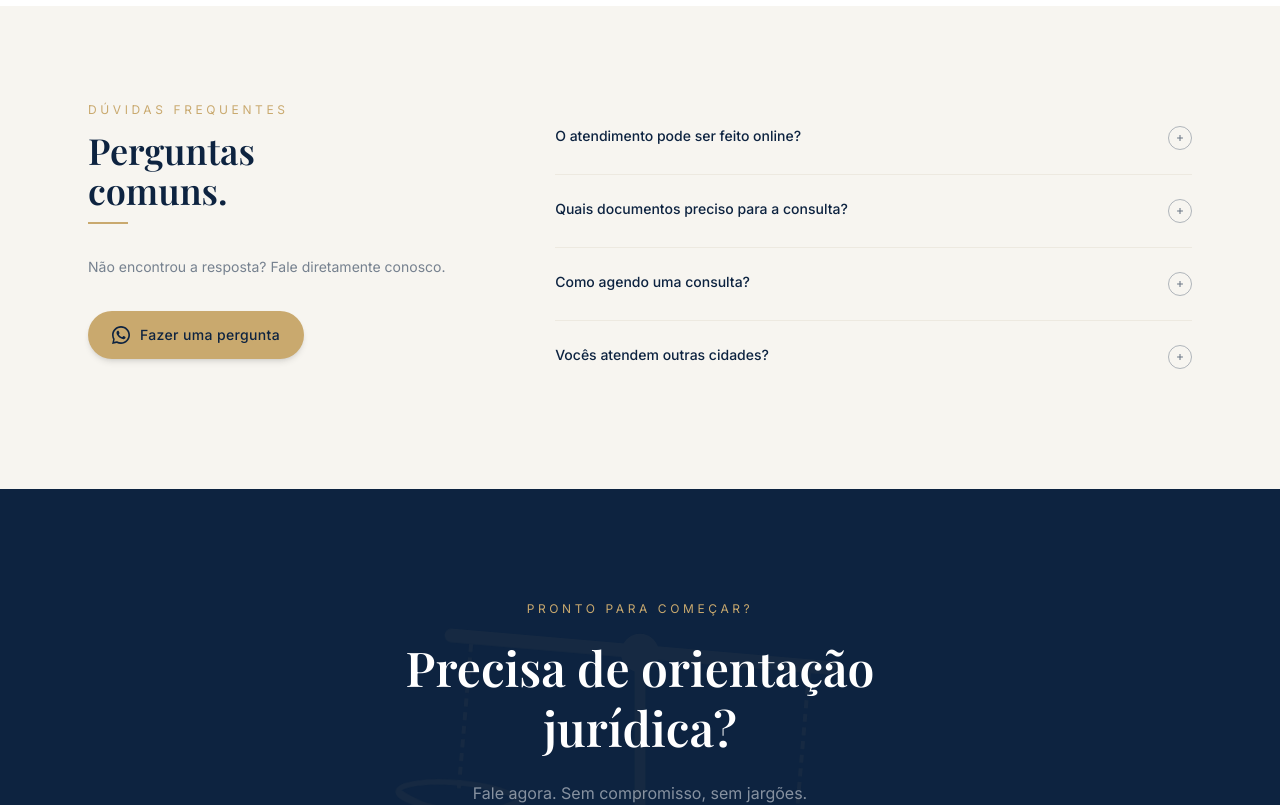
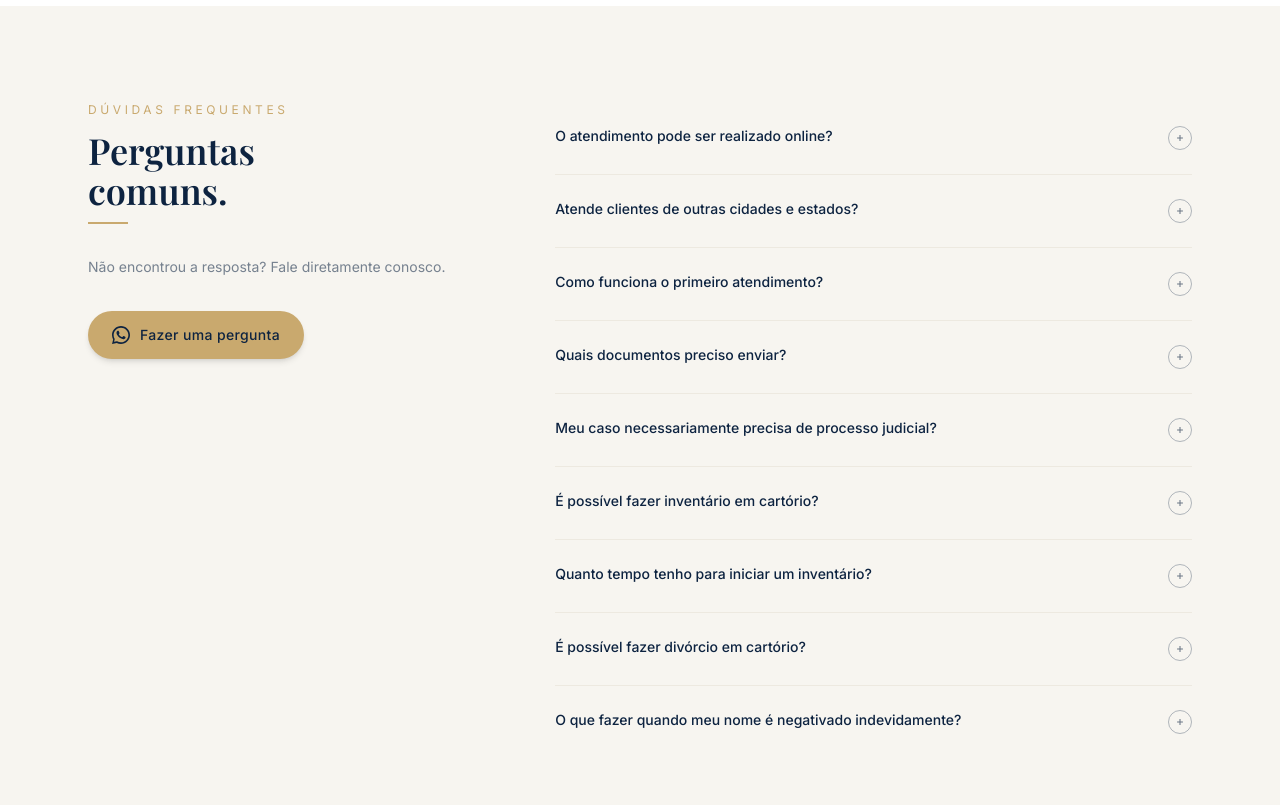
Before and after one commit to LibrasLuc/patriciafront, a React (Vite) app: page / in a window 1280 px wide. Shown: the part 5440-6245 px from the top of the page. Built offline with nearby package versions, Linux system fonts and the light colour scheme; the HTML template or start-up script is replaced by a standard one; a web font is replaced by a local one.

Commit message:
update frequently asked questions

```diff
--- a/src/App.tsx
+++ b/src/App.tsx
@@ -520,10 +520,15 @@ function Testimonials() {
 
 /* ─── FAQ ────────────────────────────────────────────────────────── */
 const faqs = [
-  { q: 'O atendimento pode ser feito online?', a: 'Sim. Atendemos presencialmente em Uberaba/MG e também de forma online para clientes de todo o Brasil.' },
-  { q: 'Quais documentos preciso para a consulta?', a: 'Depende do caso. Na maioria das situações, RG, CPF e documentos relacionados ao seu problema são suficientes para o primeiro atendimento.' },
-  { q: 'Como agendo uma consulta?', a: 'Pelo WhatsApp ou pelo formulário em nosso site. Retornamos em até 24 horas.' },
-  { q: 'Vocês atendem outras cidades?', a: 'Sim. Prestamos consultoria jurídica para clientes em todo o Brasil de forma remota.' },
+  { q: 'O atendimento pode ser realizado online?', a: 'Sim.' },
+  { q: 'Atende clientes de outras cidades e estados?', a: 'Sim.' },
+  { q: 'Como funciona o primeiro atendimento?', a: 'Pode ser feito presencialmente ou por chamada de vídeo.' },
+  { q: 'Quais documentos preciso enviar?', a: 'Não há necessidade de envio de documentos.' },
+  { q: 'Meu caso necessariamente precisa de processo judicial?', a: 'Essa avaliação será feita no primeiro atendimento.' },
+  { q: 'É possível fazer inventário em cartório?', a: 'Sim, temos que avaliar se é economicamente viável.' },
+  { q: 'Quanto tempo tenho para iniciar um inventário?', a: 'O Código Civil dispõe que o prazo é de 60 dias contados da data do falecimento.' },
+  { q: 'É possível fazer divórcio em cartório?', a: 'Sim, atendidos alguns requisitos.' },
+  { q: 'O que fazer quando meu nome é negativado indevidamente?', a: 'Comprovada a negativação indevida, o próximo passo é buscar a orientação de um profissional.' },
 ]
 
 function FAQ() {
```
